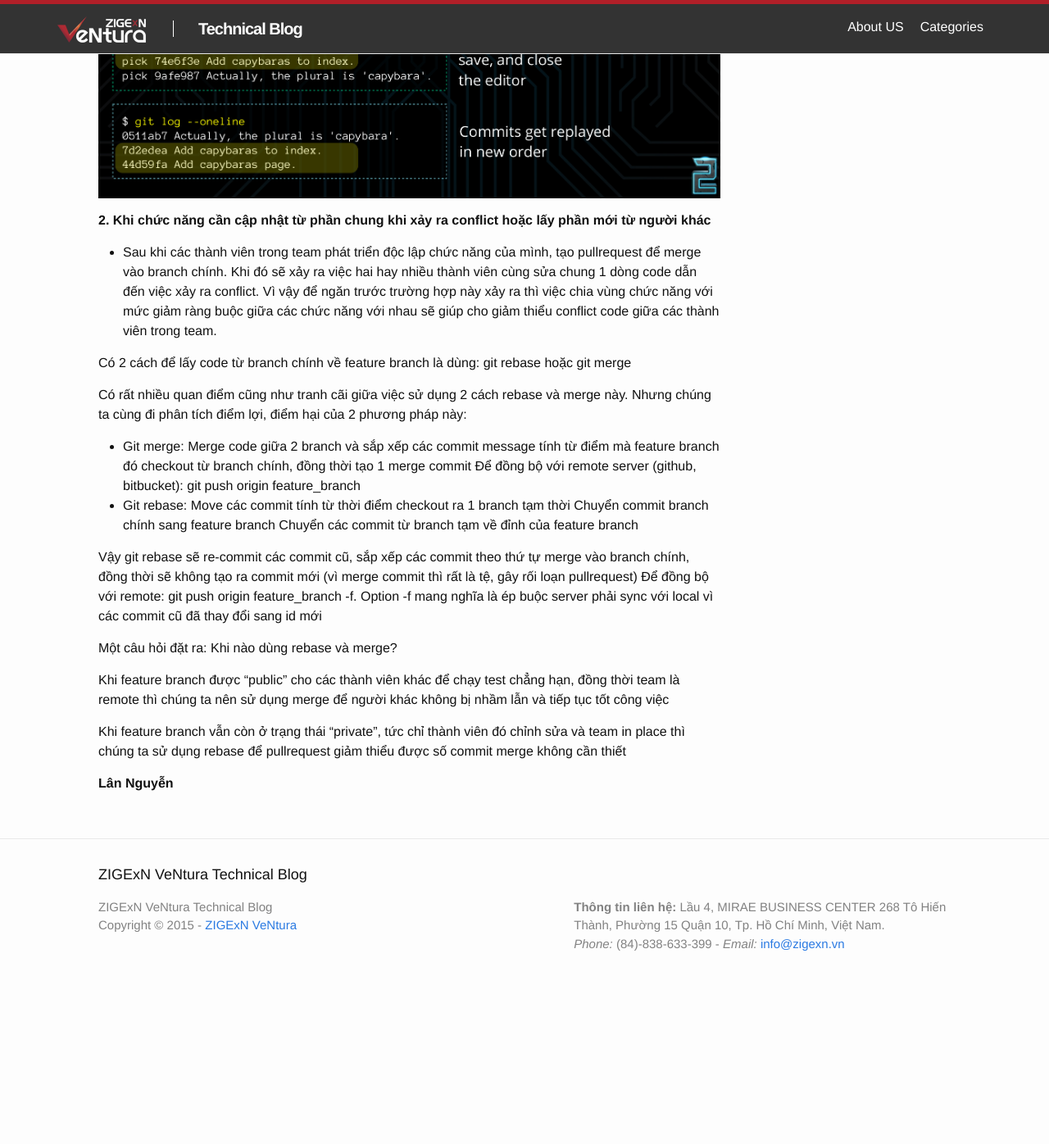
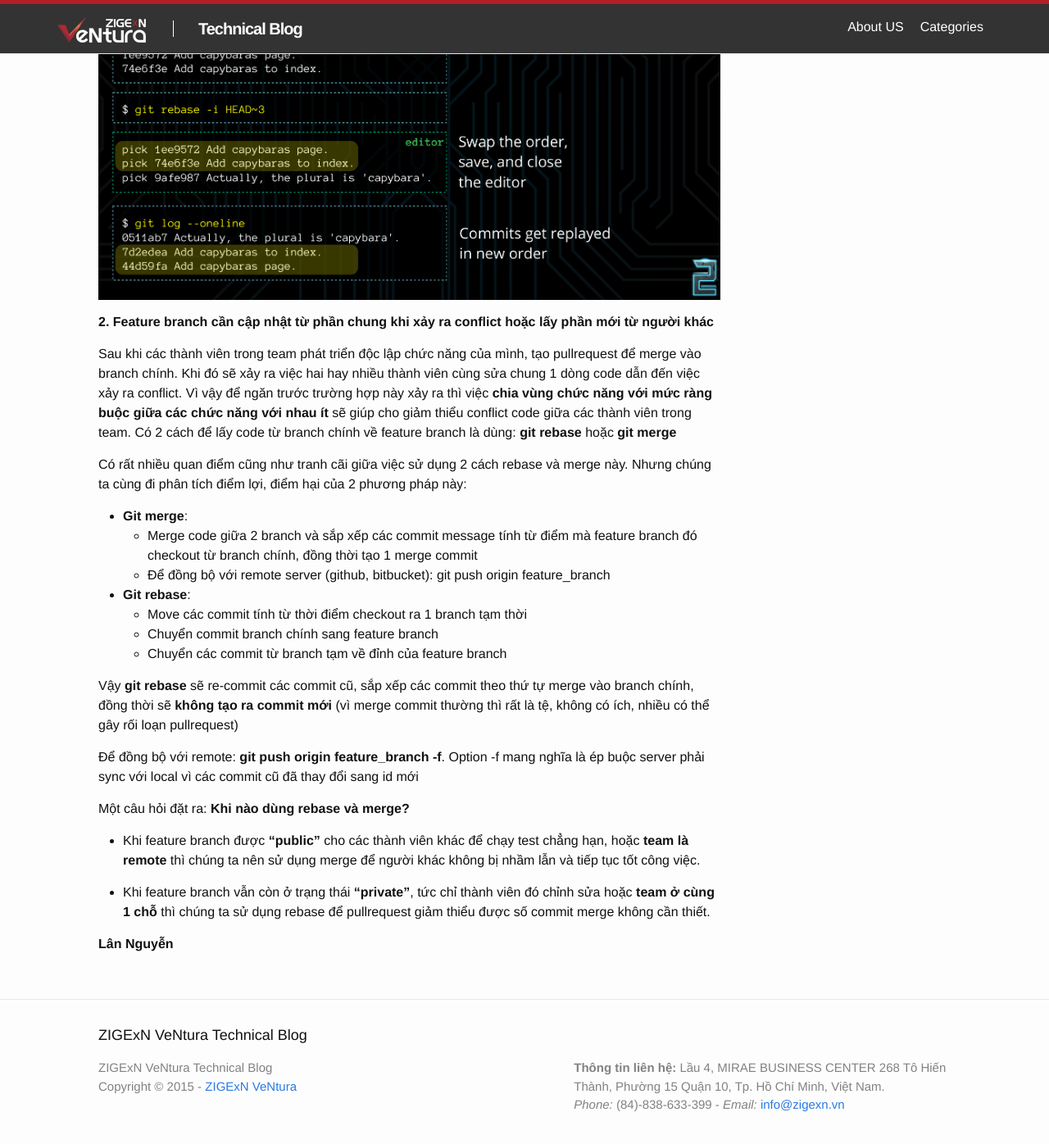
Before and after one commit to ZIGExN-VeNtura/ZIGExN-VeNtura.github.io, a Jekyll site: the page built from _posts/2015-09-02-git-workflow.markdown, in a window 1280 px wide and 1400 px high, scrolled down 7181 px. Shown: the top 1396 px of the window at 82% size. Built offline with Jekyll 4.4.1, drawn with Linux system fonts in a browser that asks for light colours; before the commit the page ends 8404 px from its top, so only the background shows below that; some of the changed text lies outside the part shown.

Commit message:
Restyle post and finish

```diff
--- a/_posts/2015-09-02-git-workflow.markdown
+++ b/_posts/2015-09-02-git-workflow.markdown
@@ -14,7 +14,7 @@ author: Lân Nguyễn
 Ngày nay, trong quá trình làm việc nhóm trong 1 dự án code thì **GIT** là 1 công cụ được sử dụng hàng ngày. GIT giúp từng cá nhân theo dõi, phát triển từng chức năng riêng biệt. Đồng thời, GIT cũng hỗ trợ tốt trong việc làm việc nhóm, giúp hợp nhất các đóng góp của mỗi thành viên trong nhóm. Nhưng để sử dụng tốt công cụ tuyệt vời này, tôi xin đưa ra 1 số best practice sau.
 
 
-__1. Khi 1 thành viên phát triển độc lập 1 chức năng__
+__1. Khi 1 thành viên phát triển độc lập 1 chức năng - feature branch__
 
 - Tiêu chuẩn:
 
@@ -48,7 +51,8 @@ Cách sửa gấp:
 
 ![VIM REBASE SPLIT](/images/split_result.png)
 
- Một số commit quá nhỏ, có thể gom lại với nhau
+c, **Một số commit quá nhỏ, có thể gom lại với nhau**
+
 ![VIM REBASE SQUASH](/images/squash_rebase.png)
 
 ![VIM REBASE SQUASH](/images/squash_rebase_1.png)
@@ -59,36 +63,37 @@ Cách sửa gấp:
 
 ![VIM REBASE SQUASH](/images/squash_result.png)
 
- Một số commit không theo đúng thứ tự, cần sắp xếp lại
+d, **Một số commit không theo đúng thứ tự, cần sắp xếp lại**
+
 ![VIM REBASE REORDER](/images/reorder_rebase.png)
 
 ![VIM REBASE REORDER](/images/reorder_result.png)
 
 
-__2. Khi chức năng cần cập nhật từ phần chung khi xảy ra conflict hoặc lấy phần mới từ người khác__
+__2. Feature branch cần cập nhật từ phần chung khi xảy ra conflict hoặc lấy phần mới từ người khác__
 
-- Sau khi các thành viên trong team phát triển độc lập chức năng của mình, tạo pullrequest để merge vào branch chính.
-Khi đó sẽ xảy ra việc hai hay nhiều thành viên cùng sửa chung 1 dòng code dẫn đến việc xảy ra conflict. Vì vậy để ngăn trước trường hợp này xảy ra thì việc chia vùng chức năng với mức giảm ràng buộc giữa các chức năng với nhau sẽ giúp cho giảm thiểu conflict code giữa các thành viên trong team.
-
-Có 2 cách để lấy code từ branch chính về feature branch là dùng: git rebase hoặc git merge
+Sau khi các thành viên trong team phát triển độc lập chức năng của mình, tạo pullrequest để merge vào branch chính.
+Khi đó sẽ xảy ra việc hai hay nhiều thành viên cùng sửa chung 1 dòng code dẫn đến việc xảy ra conflict. Vì vậy để ngăn trước trường hợp này xảy ra thì việc **chia vùng chức năng với mức ràng buộc giữa các chức năng với nhau ít** sẽ giúp cho giảm thiểu conflict code giữa các thành viên trong team. Có 2 cách để lấy code từ branch chính về feature branch là dùng: **git rebase** hoặc **git merge**
 
 Có rất nhiều quan điểm cũng như tranh cãi giữa việc sử dụng 2 cách rebase và merge này. Nhưng chúng ta cùng đi phân tích điểm lợi, điểm hại của 2 phương pháp này:
 
-+ Git merge:
-  Merge code giữa 2 branch và sắp xếp các commit message tính từ điểm mà feature branch đó checkout từ branch chính, đồng thời tạo 1 merge commit
-  Để đồng bộ với remote server (github, bitbucket): git push origin feature_branch
-+ Git rebase:
-  Move các commit tính từ thời điểm checkout ra 1 branch tạm thời
-  Chuyển commit branch chính sang feature branch
-  Chuyển các commit từ branch tạm về đỉnh của feature branch
++ **Git merge**:
+  + Merge code giữa 2 branch và sắp xếp các commit message tính từ điểm mà feature branch đó checkout từ branch chính, đồng thời tạo 1 merge commit
+  + Để đồng bộ với remote server (github, bitbucket): git push origin feature_branch
 
-Vậy git rebase sẽ re-commit các commit cũ, sắp xếp các commit theo thứ tự merge vào branch chính, đồng thời sẽ không tạo ra commit mới (vì merge commit thì rất là tệ, gây rối loạn pullrequest)
-  Để đồng bộ với remote: git push origin feature_branch -f. Option -f mang nghĩa là ép buộc server phải sync với local vì các commit cũ đã thay đổi sang id mới
++ **Git rebase**:
+  + Move các commit tính từ thời điểm checkout ra 1 branch tạm thời
+  + Chuyển commit branch chính sang feature branch
+  + Chuyển các commit từ branch tạm về đỉnh của feature branch
 
-Một câu hỏi đặt ra: Khi nào dùng rebase và merge?
+Vậy **git rebase** sẽ re-commit các commit cũ, sắp xếp các commit theo thứ tự merge vào branch chính, đồng thời sẽ **không tạo ra commit mới** (vì merge commit thường thì rất là tệ, không có ích, nhiều có thể gây rối loạn pullrequest)
 
-Khi feature branch được "public" cho các thành viên khác để chạy test chẳng hạn, đồng thời team là remote thì chúng ta nên sử dụng merge để người khác không bị nhầm lẫn và tiếp tục tốt công việc
+Để đồng bộ với remote: **git push origin feature_branch -f**. Option -f mang nghĩa là ép buộc server phải sync với local vì các commit cũ đã thay đổi sang id mới
 
-Khi feature branch vẫn còn ở trạng thái "private", tức chỉ thành viên đó chỉnh sửa và team in place thì chúng ta sử dụng rebase để pullrequest giảm thiểu được số commit merge không cần thiết
+Một câu hỏi đặt ra: **Khi nào dùng rebase và merge?**
+
++ Khi feature branch được **"public"** cho các thành viên khác để chạy test chẳng hạn, hoặc **team là remote** thì chúng ta nên sử dụng merge để người khác không bị nhầm lẫn và tiếp tục tốt công việc.
+
++ Khi feature branch vẫn còn ở trạng thái **"private"**, tức chỉ thành viên đó chỉnh sửa hoặc **team ở cùng 1 chỗ** thì chúng ta sử dụng rebase để pullrequest giảm thiểu được số commit merge không cần thiết.
 
 **Lân Nguyễn**
```
Also changed, not shown: other parts of _posts/2015-09-02-git-workflow.markdown (+9 -6 lines).
